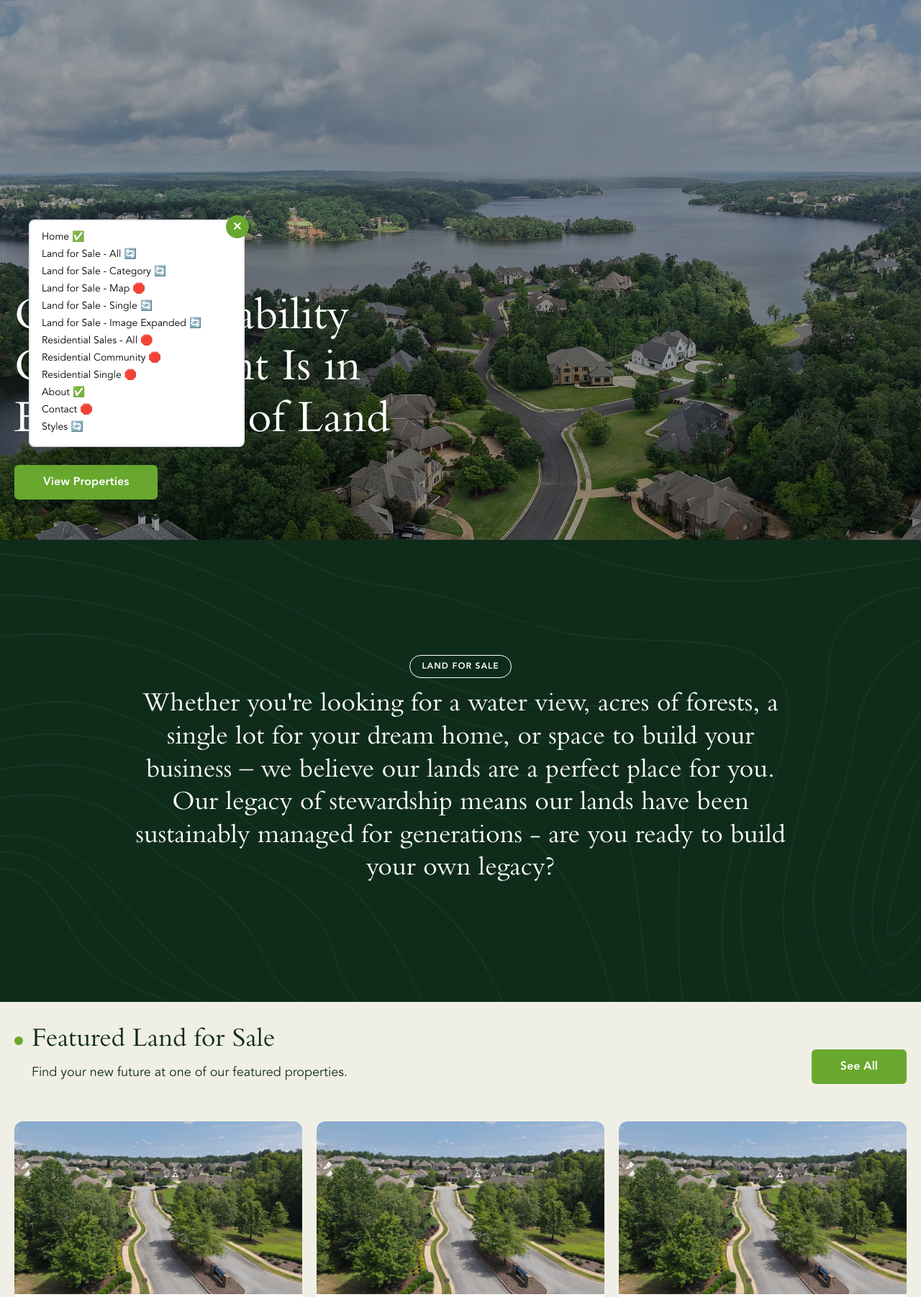
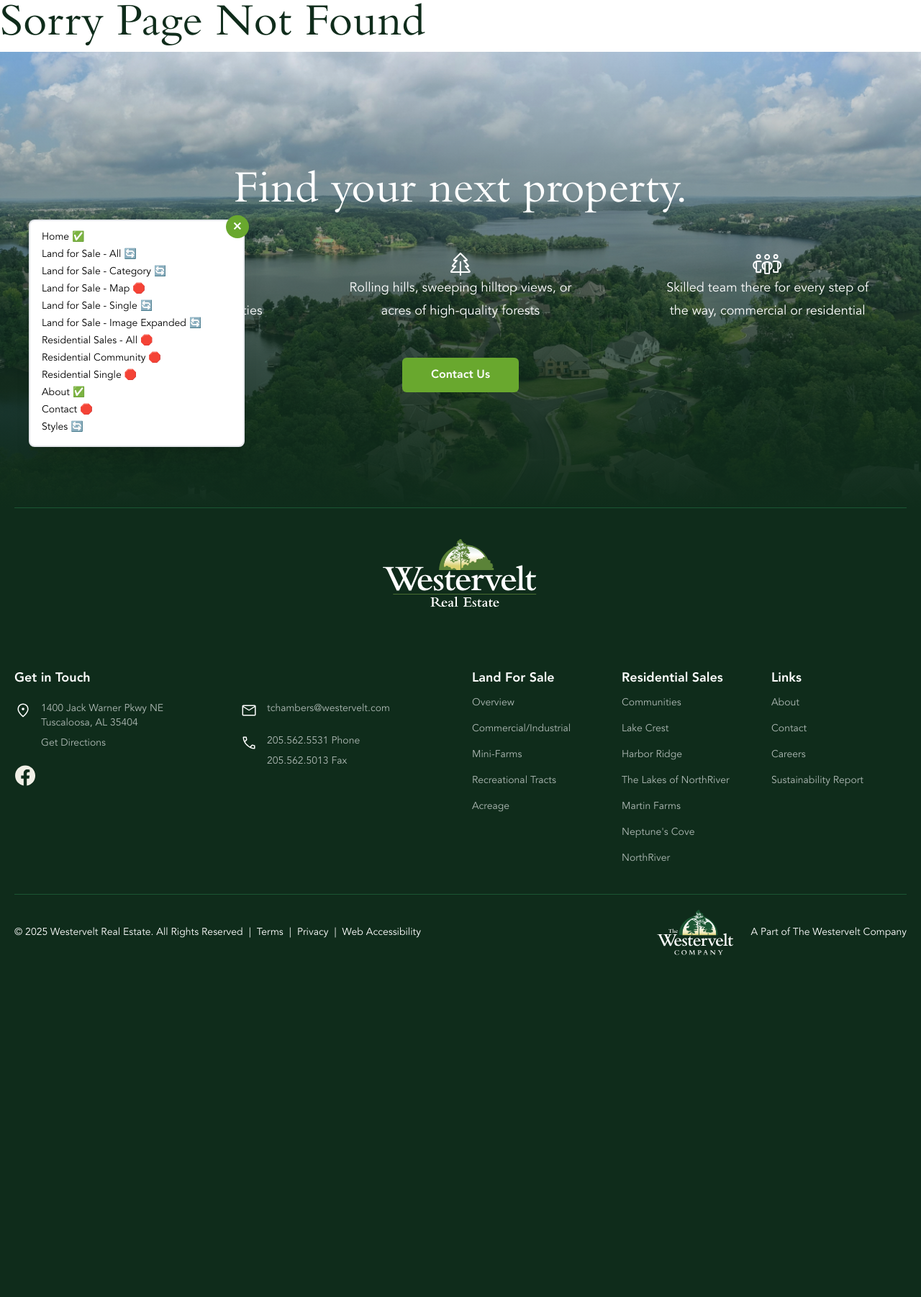
Before and after one commit to ericdowns/westervelt-real-estate, a PHP site: page /404.php in a window 1280 px wide. Shown: the part 139-1941 px from the top of the page at 72% size. After the commit the page ends 1466 px from the top, so only its background shows below. Run offline with PHP 8.4, Linux system fonts and the light colour scheme.

Commit message:
Update site

```diff
--- a/404.php
+++ b/404.php
@@ -16,147 +16,14 @@
 
 	<main class="mx-auto flex-grow w-full">
 
-		<div class="relative lg:h-[750px] h-[550px] w-full">
-			<img class="absolute h-full w-full object-cover" src="/assets/images/home_hero.jpg" alt="Home Hero">
-			<div class="absolute bg-black/30  w-full h-full inset-0 flex flex-col justify-end items-start space-y-2 p-5 pb-14">
-				<div class="lg:w-6/12 w-full flex flex-col space-y-6 items-start">
-					<h1 class="text-white">Our Sustainability Commitment Is in Every Piece of Land</h1>
-					<a class="btn" href="#">View Properties</a>
-				</div>
-			</div>
-		</div>
+
+		<h1>Sorry Page Not Found</h1>
 
 
 
+	</main>
 
 
-		<div class="bg-dark-green lg:py-40 py-20 flex flex-col justify-center relative">
-			<img class="absolute h-full w-full object-cover" src="/assets/images/terrain_bg.svg" alt="Home Hero">
-			<div class="max-w-5xl mx-auto text-center px-10 flex flex-col items-center gap-4 z-10">
-				<span class="badge"><h6>Land for Sale</h6></span>
-				<h3 class="text-white">Whether you're looking for a water view, acres of forests, a single lot for your dream home, or space to build your business – we believe our lands are a perfect place for you. Our legacy of stewardship means our lands have been sustainably managed for generations - are you ready to build your own legacy?
-				</h3>
-			</div>
-		</div>
-
-
-
-		<div class="bg-tan">
-			<div class="px-5 flex py-8 flex lg:flex-row flex-col justify-between w-full gap-5 lg:items-end">
-				<div class="flex">
-					<span class="greendot mt-4 mr-3"></span>
-					<div>
-						<h3 class="mb-1">Featured Land for Sale</h3>
-						<p>Find your new future at one of our featured properties.</p>
-					</div>
-				</div>
-				<a class="btn lg:self-end self-start ml-5" href="#">See All</a>
-			</div>
-			<div class="grid lg:grid-cols-3 md:grid-cols-2 grid-cols-1 gap-y-10 gap-x-5 grid_cards_land_wrapper px-5 pb-20 pt-5">
-				<?php for ($i = 0; $i < 3; $i++) {include './components/cards/card_land.php'; } ?>
-			</div>
-		</div>
-
-
-		<div class="px-5 bg-tan">
-			<hr class="px-5 py-8 border-t border-gray-300">
-		</div>
-
-
-
-
-
-		<div class="bg-tan">
-			<div class="px-5 flex pb-8 flex lg:flex-row flex-col justify-between w-full gap-5 lg:items-end">
-				<div class="flex">
-					<span class="greendot mt-4 mr-3"></span>
-					<div>
-						<h3 class="mb-1">Residential Communities</h3>
-						<p>Our communities are filling up fast – we'd be happy to talk with you about a perfect place for your family.</p>
-					</div>
-				</div>
-				<a class="btn lg:self-end self-start ml-5" href="#">See All</a>
-			</div>
-			<div class="grid lg:grid-cols-3 md:grid-cols-2 grid-cols-1 gap-y-10 gap-x-5 grid_cards_land_wrapper px-5 pb-20 pt-5">
-				<?php for ($i = 0; $i < 3; $i++) {include './components/cards/card_land.php'; } ?>
-			</div>
-		</div>
-
-
-
-
-
-
-		<div class="relative  min-h-[650px]  w-full">
-			<video autoplay muted loop playsinline class="absolute top-0 left-0 w-full h-full object-cover ">
-				<source src="https://RoyalZone.b-cdn.net/Westevelt-Intro.mp4" type="video/mp4">
-				</video>
-				<div class="absolute bg-black/30  w-full h-full inset-0 flex flex-col justify-center items-start p-5">
-					<div class="lg:w-6/12 w-full flex flex-col space-y-6 items-start">
-						<span class="text-white rounded-full border border-white uppercase text-sm py-1 px-3 flex">Land for Sale</span>
-						<h4 class="text-white">
-							Westervelt Real Estate offers clients land that has been sustainably managed for decades. Because of our sustainability commitment, all our lands have been managed responsibly. Each acre reflects that commitment – whether on rolling hills, sweeping hilltop views or acres of high-quality forests.
-						</h4>
-						<a class="btn" href="#">Learn More</a>
-					</div>
-				</div>
-			</div>
-
-
-
-			<div>
-				<div class="grid md:grid-cols-2 grid-cols-1 gap-y-10 gap-x-5 grid_cards_land_wrapper px-5 py-20">
-					<?php for ($i = 0; $i < 2; $i++) {include './components/cards/card_buying.php'; } ?>
-				</div>
-			</div>
-
-
-
-			<div class="testimonial_wrapper bg-sky min-h-40">
-
-
-				<div class="flex w-full items-center px-5 py-10 justify-between">
-					<div class="">
-						<h2>Testimonials</h2>
-					</div>
-
-
-					<div class="flex gap-2">
-						<button class="btn_swiper">
-							<img class="mx-auto w-5 h-auto scale-x-[-1]" src="/assets/images/swiper_arrow.svg" alt="Swiper Arrow">
-						</button>
-						<button class="btn_swiper active">
-							<img class="mx-auto w-5 h-auto " src="/assets/images/swiper_arrow.svg" alt="Swiper Arrow">
-						</button>
-					</div>
-				</div>
-
-
-
-				<div class="grid md:grid-cols-2 grid-cols-1 gap-5 px-5 pb-20">
-					<?php for ($i = 0; $i < 2; $i++) { ?>
-						<div class="bg-white rounded-md p-8 flex flex-col gap-10">
-							<img  class="w-6 h-auto" src="/assets/images/quote.svg" alt="quote">
-							<h5>The Westervelt Team did a great job anticipating our needs and finding a property that was perfect for us.</h5>
-							<div class="flex justify-between">
-								<div class="flex gap-4 items-center">
-									<p><b>John Smith</b></p> <span class="text-[#C4C4C4]">|</span>
-									<h6 class="text-secondary">Owner</h6>
-								</div>
-								<div class="relative  h-[50px] w-[80px] rounded-md overflow-clip">
-									<img  class="absolute h-full w-full object-cover" src="/assets/images/testimonial_person.jpg" alt="Westervelt Real Estate">
-								</div>
-							</div>
-						</div>
-					<?php } ?>
-				</div>
-			</div>
-
-
-
-		</main>
-
-
-		<?php include './includes/footer.php'; ?>
-	</body>
-	</html>
+	<?php include './includes/footer.php'; ?>
+</body>
+</html>
```
